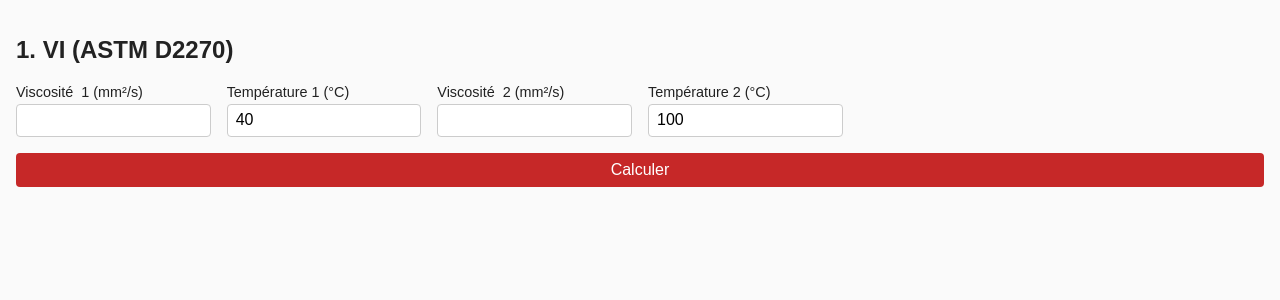
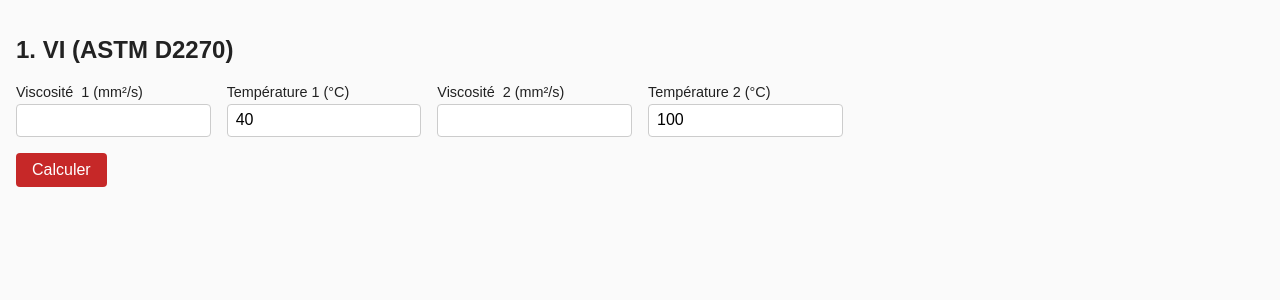
Before and after one commit to ramorimdias/viscobat, a Flask app: page / in a window 1280 px wide. Shown: the part 98-398 px from the top of the page. Run offline with Flask 3, Linux system fonts and the light colour scheme.

Commit message:
Adjust primary buttons width

```diff
--- a/static/style.css
+++ b/static/style.css
@@ -127,6 +127,12 @@ body.modal-open {
 
 .form-row.full-row {
   grid-column: 1 / -1;
+  align-items: flex-start;
+}
+
+.form-row.full-row > .primary-btn,
+.form-row.full-row > .secondary-btn {
+  width: auto;
 }
 
 label {
```
